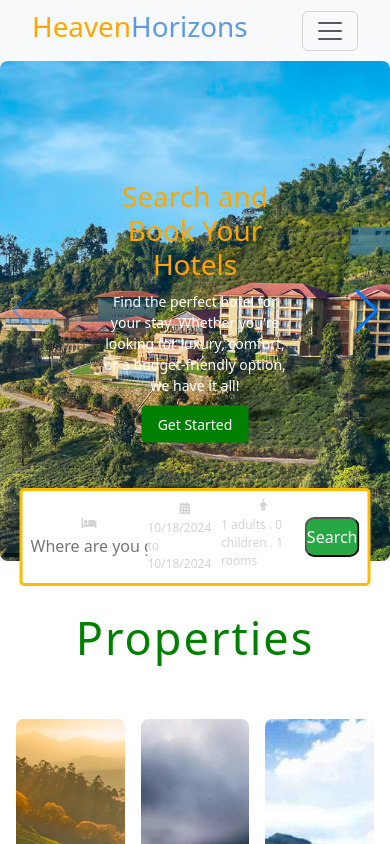
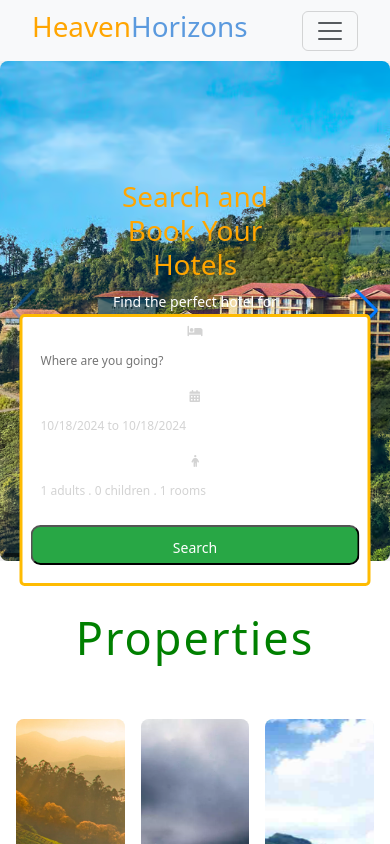
Before and after one commit to Saran-k-ece/Reservation-App, a React (Vite) app in the folder frontend/: page / in a window 390 px wide. Shown: the top 844 px of the page. Built offline with nearby package versions, Linux system fonts and the light colour scheme.

Commit message:
Media query added for header8

```diff
--- a/frontend/src/Components/Header/Header.css
+++ b/frontend/src/Components/Header/Header.css
@@ -285,3 +285,86 @@
         padding: 4px 6px;
     }
 }
+
+
+@media (max-width: 768px) {
+    .headerSearch {
+        flex-direction: column;
+        align-items: center;
+        width: 90vw;
+        margin-top: 200px;
+    }
+
+    .headerSearchItem {
+        width: 100%;
+        margin-bottom: 15px;
+    }
+
+    .headerSearchItem input {
+        width: 100%;
+        padding: 10px;
+        font-size: 14px;
+    }
+
+    .headerSearchText {
+        width: 100%;
+        padding: 10px;
+        font-size: 14px;
+        text-align: left;
+    }
+
+    .options {
+        width: 100%;
+    }
+
+    .optionItem {
+        padding: 10px;
+        justify-content: space-between;
+    }
+
+    .optionText {
+        font-size: 14px;
+    }
+
+    .optionCounterButton {
+        width: 30px;
+        height: 30px;
+    }
+
+    .btn1 {
+        width: 100%;
+        padding: 12px;
+        font-size: 16px;
+    }
+}
+
+@media (max-width: 480px) {
+    .headerSearch {
+        margin-top: 150px;
+    }
+
+    .headerSearchItem {
+        margin-bottom: 10px;
+    }
+
+    .headerSearchItem input {
+        font-size: 12px;
+    }
+
+    .headerSearchText {
+        font-size: 12px;
+    }
+
+    .optionItem {
+        padding: 8px;
+    }
+
+    .optionText {
+        font-size: 12px;
+    }
+
+    .btn1 {
+        font-size: 14px;
+        padding: 10px;
+    }
+}
```
